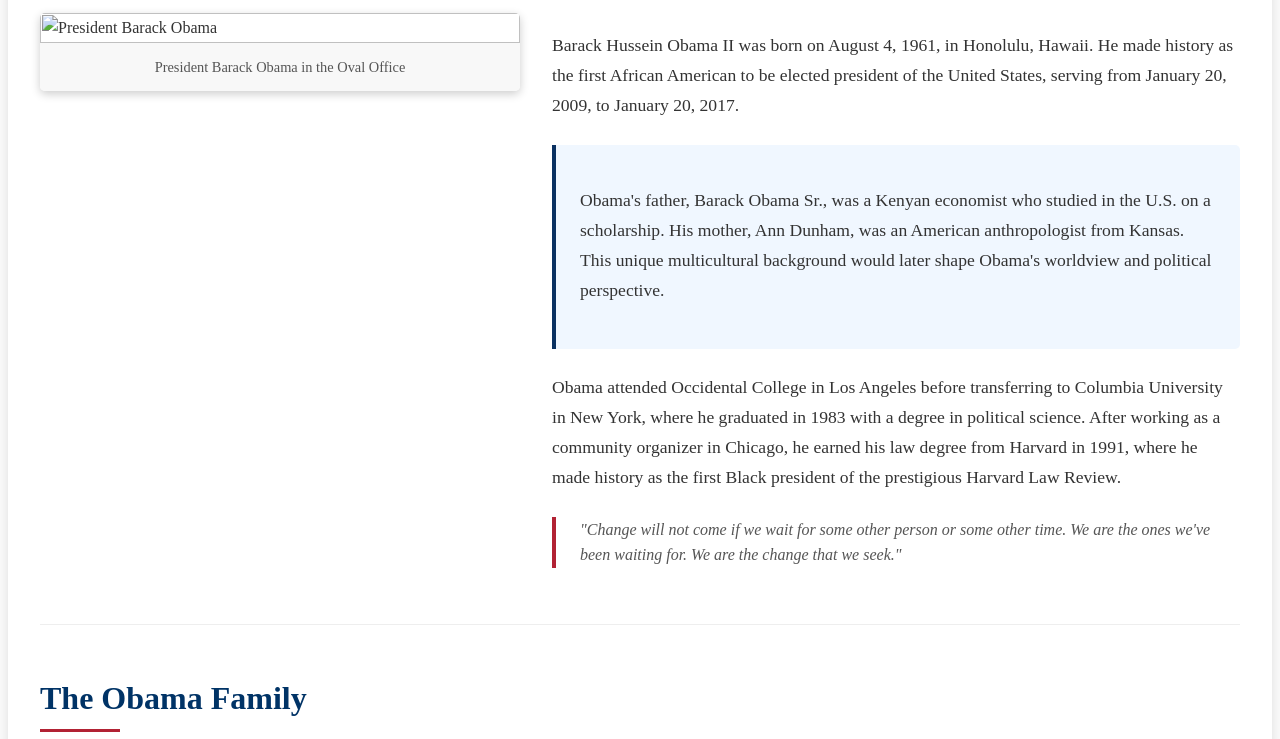
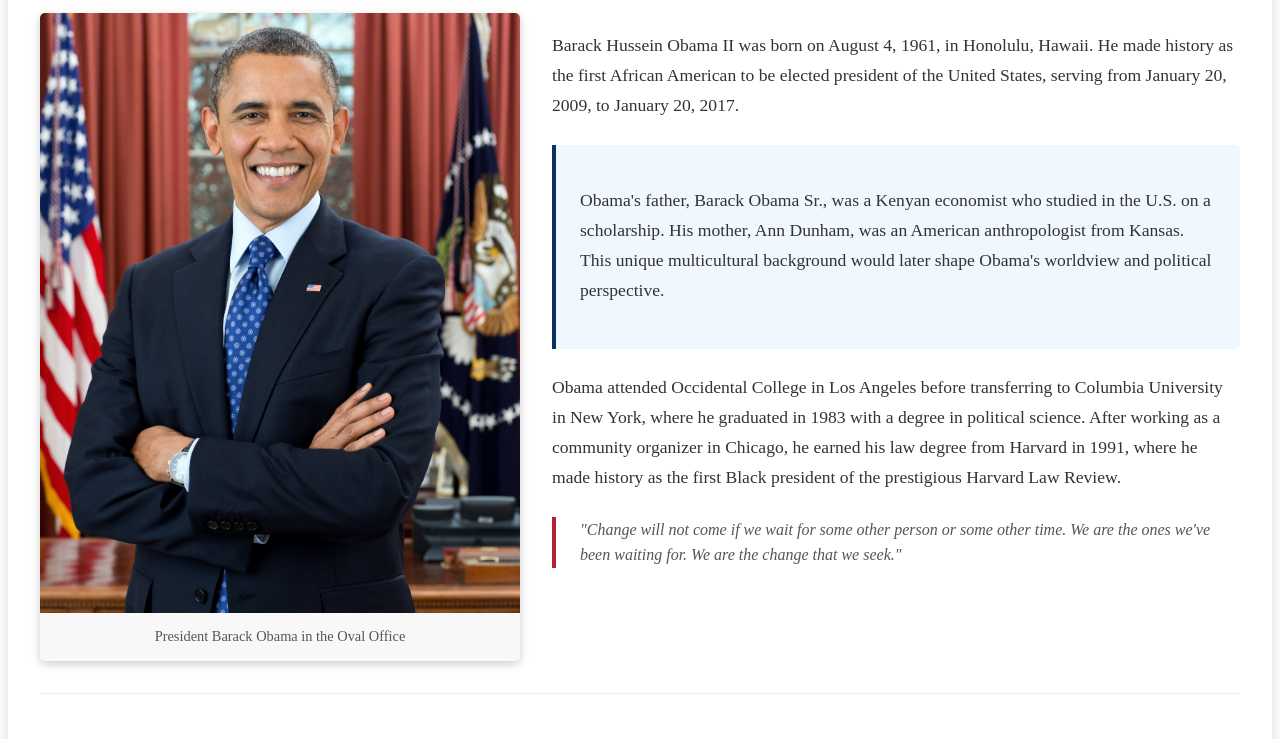
Before and after one commit to symoh05/project1, a plain HTML site: page index.html in a window 1280 px wide. Shown: the part 246-985 px from the top of the page. Drawn offline with Linux system fonts and the light colour scheme.

Commit message:
Update index.html

```diff
--- a/index.html
+++ b/index.html
@@ -236,7 +236,7 @@
       <div class="early-life-content">
         <div class="img-container">
           <div class="img-card">
-            <img src="obama.jpeg" alt="President Barack Obama">
+            <img src="obama.jpg" alt="President Barack Obama">
             <div class="img-caption">President Barack Obama in the Oval Office</div>
           </div>
         </div>
@@ -344,7 +344,7 @@
           <div class="img-caption">The Obama Family Portrait (2011)</div>
         </div>
         <div class="img-card">
-          <img src="obama.jpeg" alt="Obama 2012 portrait">
+          <img src="obama.jpg" alt="Obama 2012 portrait">
           <div class="img-caption">President Obama in 2012</div>
         </div>
       </div>
```
